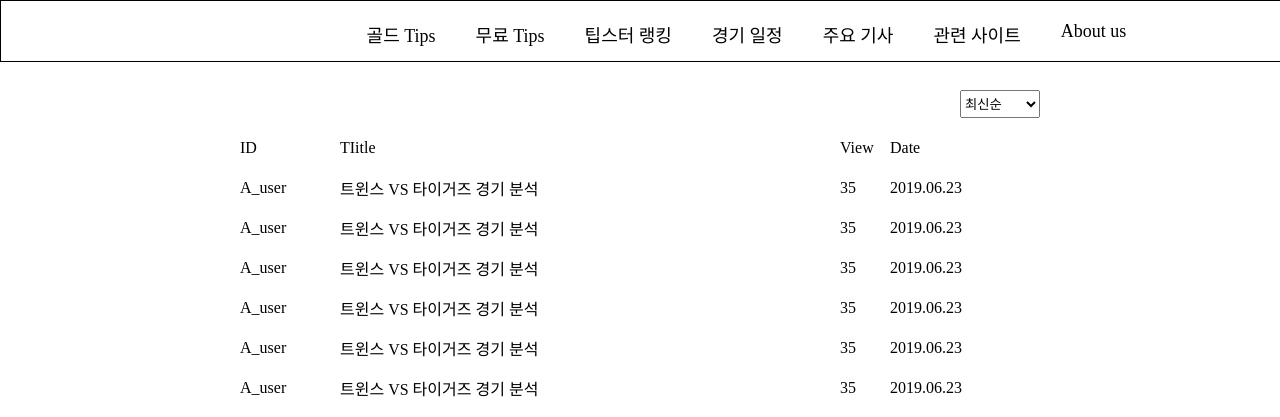
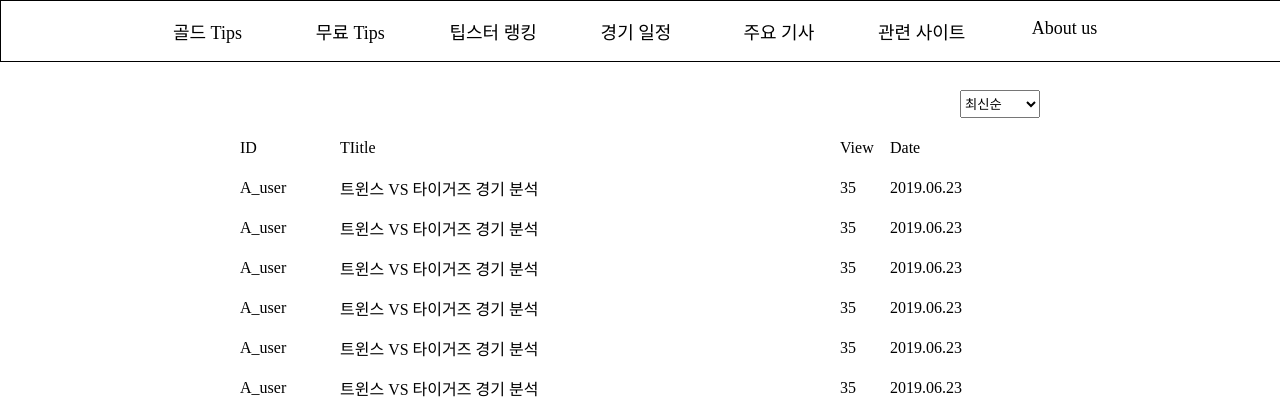
Before and after one commit to nexttravel/ibetu, a PHP site: page /GoldBoard.html in a window 1280 px wide. Shown: the top 417 px of the page. Run offline with PHP 8.4, Linux system fonts and the light colour scheme; some libraries are stand-ins or nearby versions.

Commit message:
haein [ Enhancement Menu ] 2019-06-26

```diff
--- a/scroll_panel_menu.css
+++ b/scroll_panel_menu.css
@@ -35,25 +35,30 @@ body{
 
 .menu_panel{
 	position: fixed;
+	width: 100%;
 	height: 60px;
-	z-index: 1;
+	z-index: 5;
 	background: white;
 	border: solid .5px;
 }
 
 .menu_box{
 	position: relative;
-	left: 27vw;
-	width: auto;
-	height: 10vh;
-	/*border: solid .5px;*/
+	/*border: solid .5px red;*/
 }
 
 .menu{
 	position: relative;
 	float: left;
-	margin: 20px;
 	cursor: pointer;
 	font-size: 18px;
 	/*border: solid .5px;*/
+	text-align: center; /*센터 맞춤 속성*/
+	display: flex; /*센터 맞춤 속성*/
+	justify-content: center; /*센터 맞춤 속성*/
+	align-items: center; /*센터 맞춤 속성*/
 }
+
+.menu:hover{
+	text-decoration: underline;
+}
--- a/scroll_panel_menu.js
+++ b/scroll_panel_menu.js
@@ -1,4 +1,19 @@
 $(document).ready(function(){
-	var width = $(window).width();
-	$('.menu_panel').css({width:width});
+	var width = $('.menu_panel').width()/$('.menu').length - 40;
+	$('.menu').css({width:width});
+
+	width = $('.menu').width() * $('.menu').length + 10;
+	$('.menu_box').css({width:width});
+
+	var height = $('.menu').height();
+	$('.menu_box').css({height:height});
+
+	var left = ($('.menu_panel').width() - $('.menu_box').width())/2;
+	$('.menu_box').css({left:left});
+
+	var top = ($('.menu_panel').height() - $('.menu_box').height())/2;
+	$('.menu_box').css({top:top});
+
+
+
 });
```
